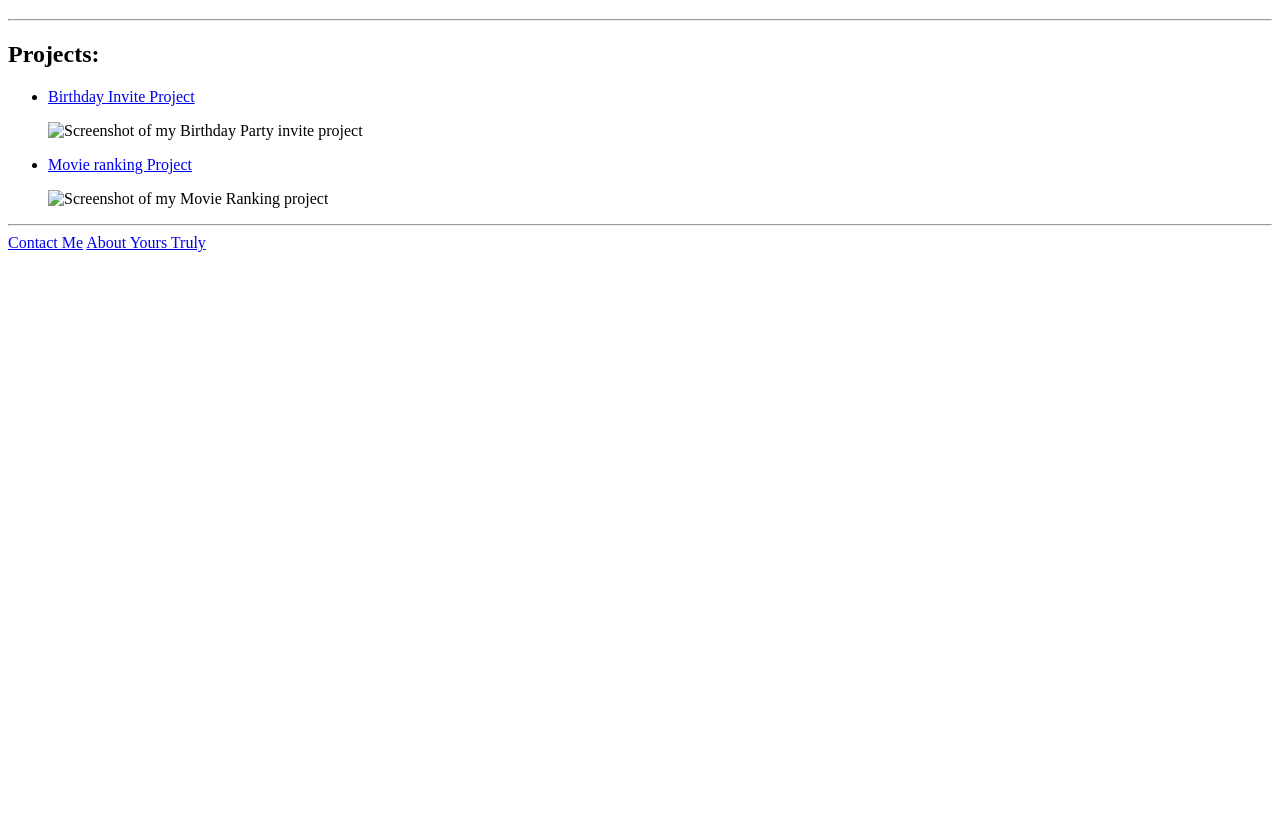
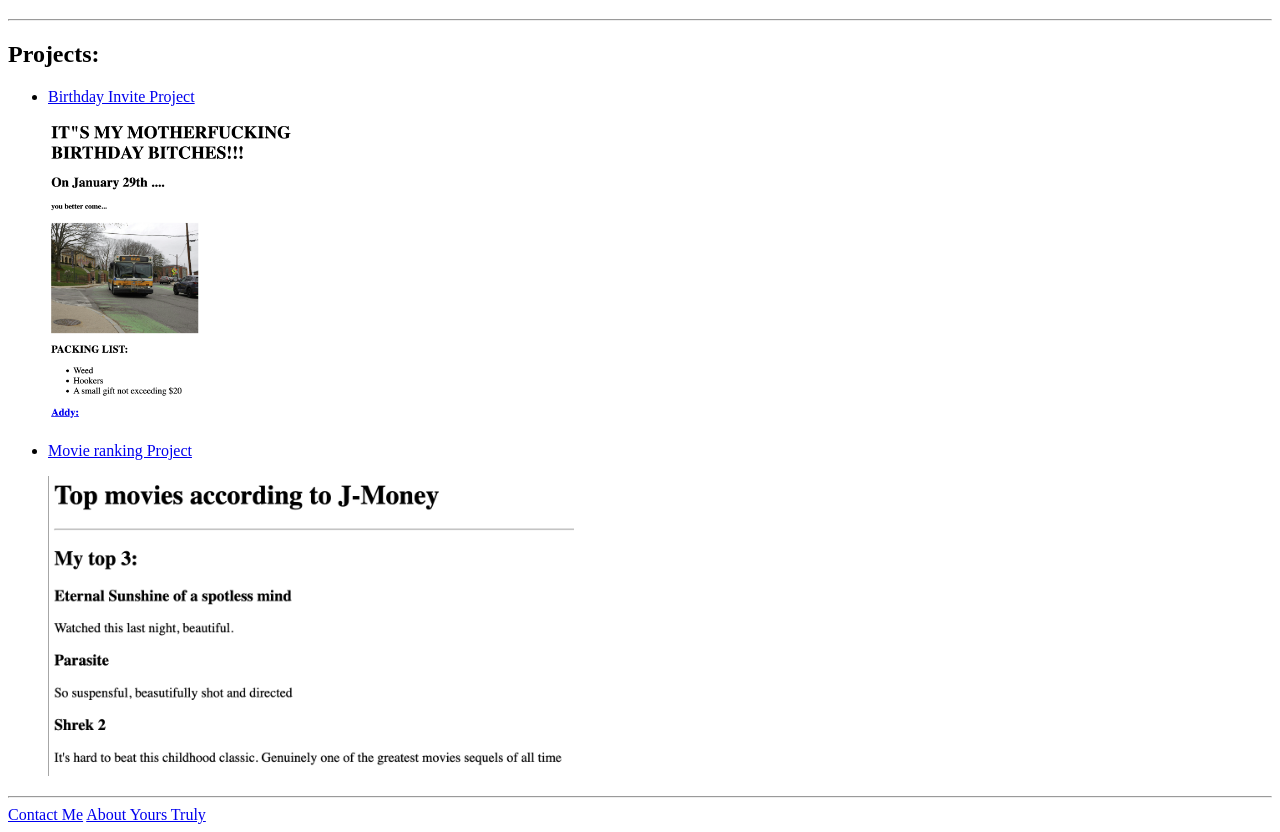
Before and after one commit to johnchahub/html-projects, a plain HTML site: page index.html in a window 1280 px wide. Shown: the part 61-893 px from the top of the page. Before the commit the page ends 800 px from the top, so only its background shows below. Drawn offline with Linux system fonts and the light colour scheme.

Commit message:
Update index.html

```diff
--- a/index.html
+++ b/index.html
@@ -13,16 +13,16 @@
     <h2>Projects:</h2>
     <ul>
       <li>
-        <p><a href=".birthday-invite.html">Birthday Invite Project</a></p>
-        <img src="./assets/images/bday_party.png" height=300 alt="Screenshot of my Birthday Party invite project">
+        <p><a href="./birthday-invite.html">Birthday Invite Project</a></p>
+        <img src="./bday_party.png" height=300 alt="Screenshot of my Birthday Party invite project">
       </li>
       <li>
-        <p><a href="./public/movie-ranking.html">Movie ranking Project</a></p>
-        <img src="./assets/images/movie_list_preview.pg.png" height=300 alt="Screenshot of my Movie Ranking project">
+        <p><a href="./movie-ranking.html">Movie ranking Project</a></p>
+        <img src="./movie_list_preview.pg.png" height=300 alt="Screenshot of my Movie Ranking project">
       </li>
     </ul>
     <hr />
-    <a href="./public/contact.html">Contact Me</a> <a href="./public/about.html"> About Yours Truly</a>
+    <a href="./contact.html">Contact Me</a> <a href="./about.html"> About Yours Truly</a>
 </body>
 </html>
 
```
